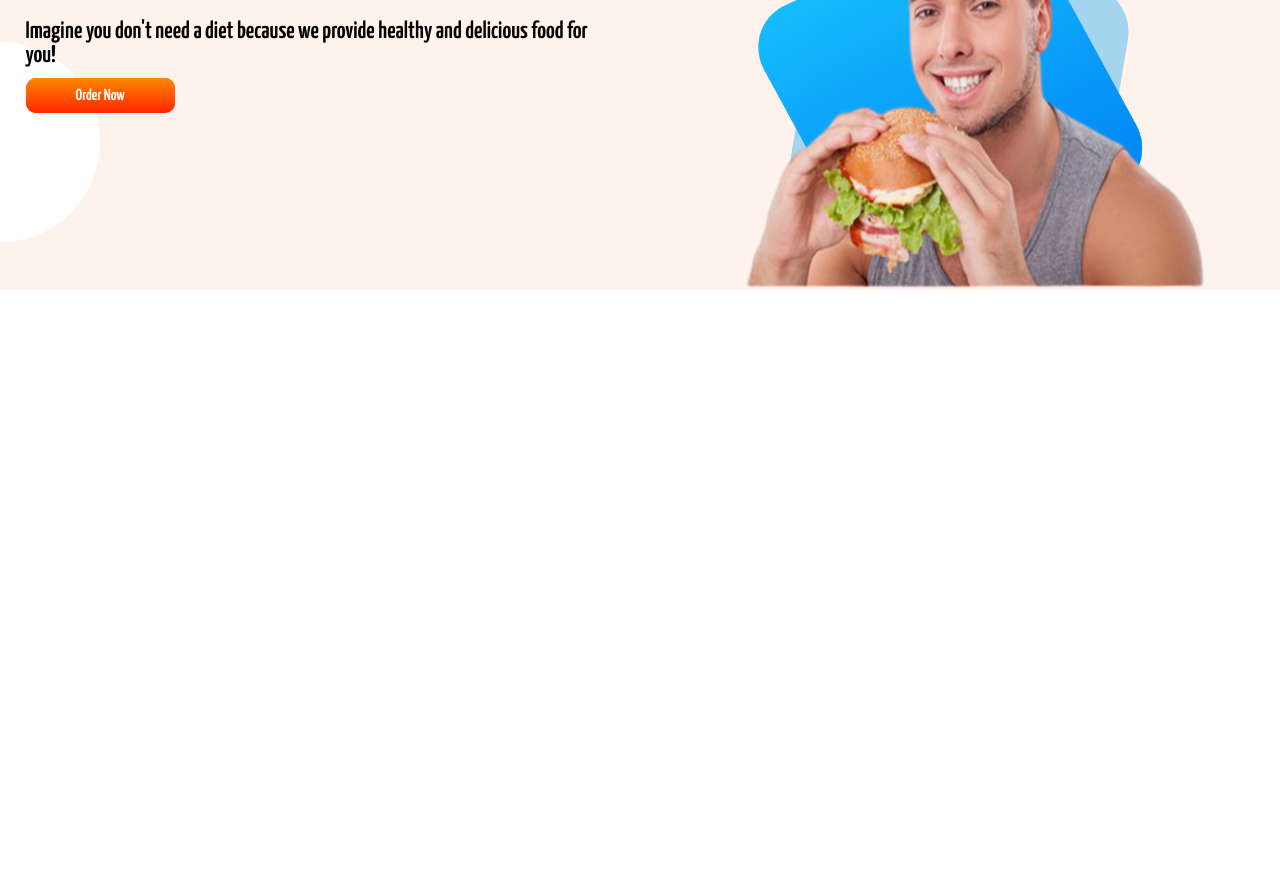
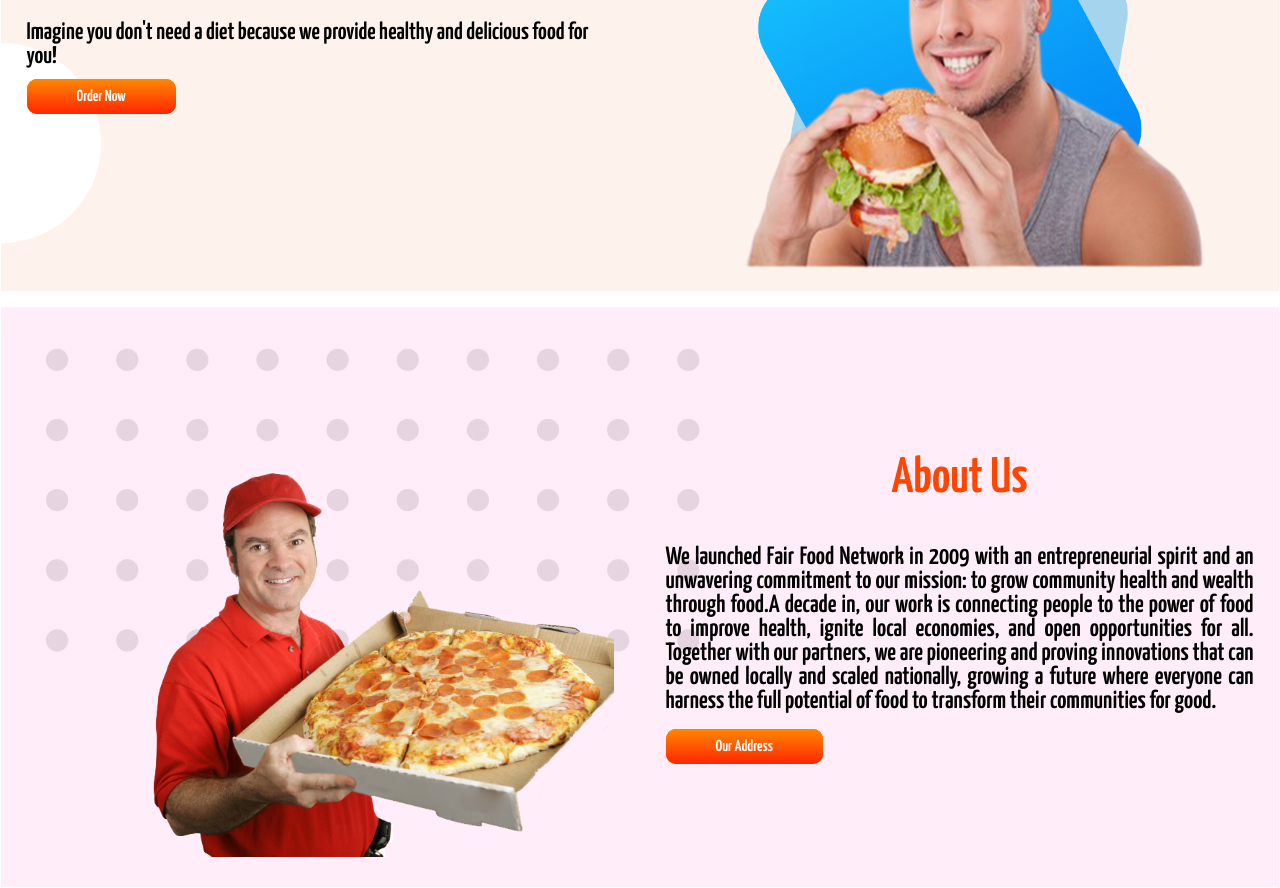
Before and after one commit to Mahir-Ahmed-250/Assignment-1, a plain HTML site: page index.html in a window 1280 px wide. Shown: the part 330-1218 px from the top of the page. Before the commit the page ends 800 px from the top, so only its background shows below. Drawn offline with Linux system fonts and the light colour scheme.

Commit message:
Second-Part-Done

```diff
--- a/index.html
+++ b/index.html
@@ -18,18 +18,40 @@
     <marquee>At Food Villa, we believe no system is as important to our future as our food system. We are committed to
         pushing boundaries and identifying catalytic opportunities that create on-the-ground impact and can serve as
         replicable models to move the field forward faster.</marquee>
-    <section class="Top-Banner">
+    <section class="Top-Banner felexible">
         <div class="First-Half">
             <h1><span class="color">Growing</span> community health</h1>
             <h1>and wealth through food!</h1>
             <h2>Imagine you don't need a diet because we provide healthy and delicious food for you!</h2>
             <a class="link-button" target="_blank"
-                href="https://www.zomato.com/mumbai/food-villa-new-panvel-navi-mumbai">Order
+                href="https://www.zomato.com/mumbai/food-villa-new-panvel-navi-mumbai/order">Order
                 Now</a>
         </div>
         <div class="First-Half">
             <img src="images/Model/Model.png" alt="">
         </div>
+    </section>
+
+    <section class="Second-Banner felexible">
+        <div class="First-Half"><img src="images/Model/Model-2.png" alt=""></div>
+        <div class="First-Half">
+            <h1 class="About-us">About Us</h1>
+            <p class="About">We launched Fair Food Network in 2009 with an entrepreneurial spirit and an unwavering
+                commitment to our
+                mission: to grow community health and wealth through food.A decade in, our work is connecting people to
+                the power of food to improve health, ignite local economies, and open opportunities for all. Together
+                with our partners, we are pioneering and proving innovations that can be owned locally and scaled
+                nationally, growing a future where everyone can harness the full potential of food to transform their
+                communities for good.</p>
+            <a class="link-button" target="_blank"
+                href="https://www.google.com/maps/dir/23.7522164,90.3466064/18.9929854,73.1147915/@21.3038209,72.6060531,5z/data=!3m1!4b1!4m4!4m3!1m1!4e1!1m0">Our
+                Address</a>
+        </div>
+    </section>
+
+
+
+
 </body>
 
 </html>
--- a/style.css
+++ b/style.css
@@ -7,7 +7,8 @@ h1{
 .color{
     color: rgb(255, 72, 0);
 }
-section{display: flex;}
+.felexible{display: flex;
+margin: 1px;}
 .link-button{
     text-decoration: none;
     background-color: rgb(255, 72, 0);
@@ -18,8 +19,19 @@ section{display: flex;}
     font-weight: 700;}
 .First-Half{width: 50%;
     padding: 2%;
-margin-top: 80px;}
+    margin-top: 80px;}
 .First-Half img{  width: 100%;
-    margin-top: 40px;}
-.Top-Banner{background-image: url(images/shapes/7.png);
-background-repeat: no-repeat;}
+    margin-top: 20px;}
+.Top-Banner{
+    background-image: url(images/shapes/7.png);
+    background-repeat: no-repeat;
+}
+.About-us{color: orangered;
+text-align: center;}
+.About{
+        font-size: 25px;
+    text-align: justify;}
+.Second-Banner{
+    background-image: url(images/shapes/Frame\ 59.jpg);
+    margin-top: -10%;
+}
```
Also changed, not shown: images/1489469--ck-food-cooking-pizza-delivery-guy-png-815_589_preview.jpg (added), images/Model/Model-2.png (added).
